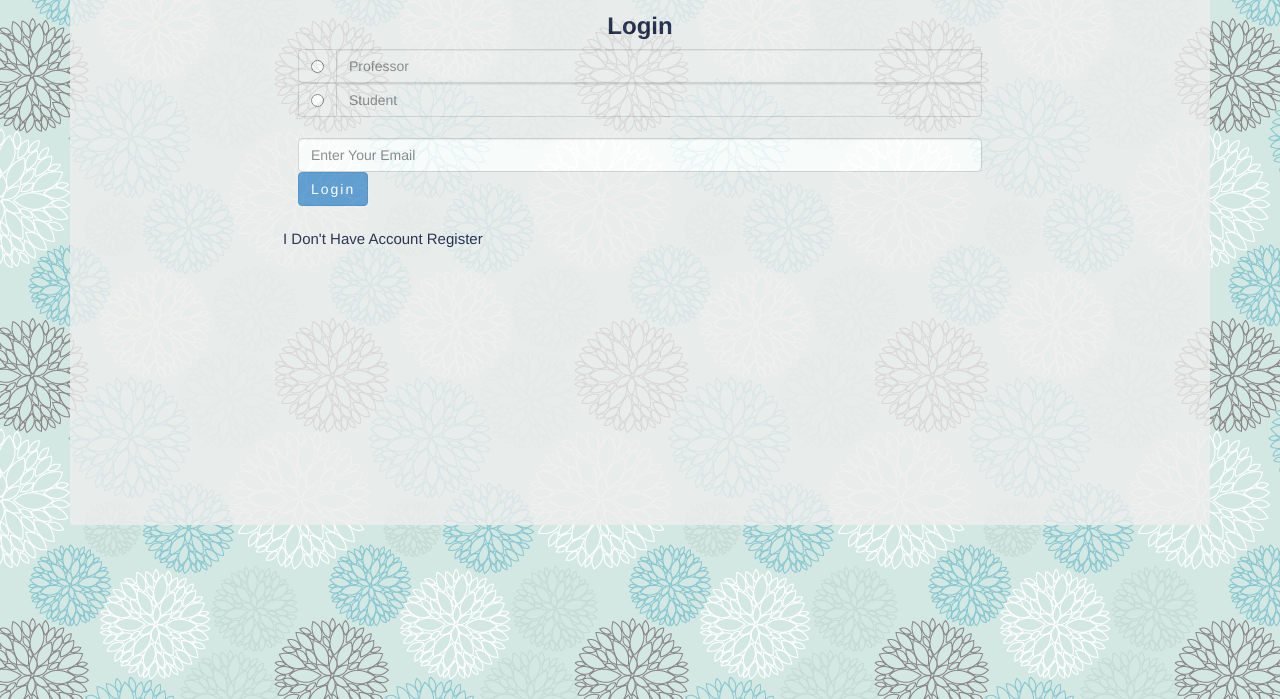
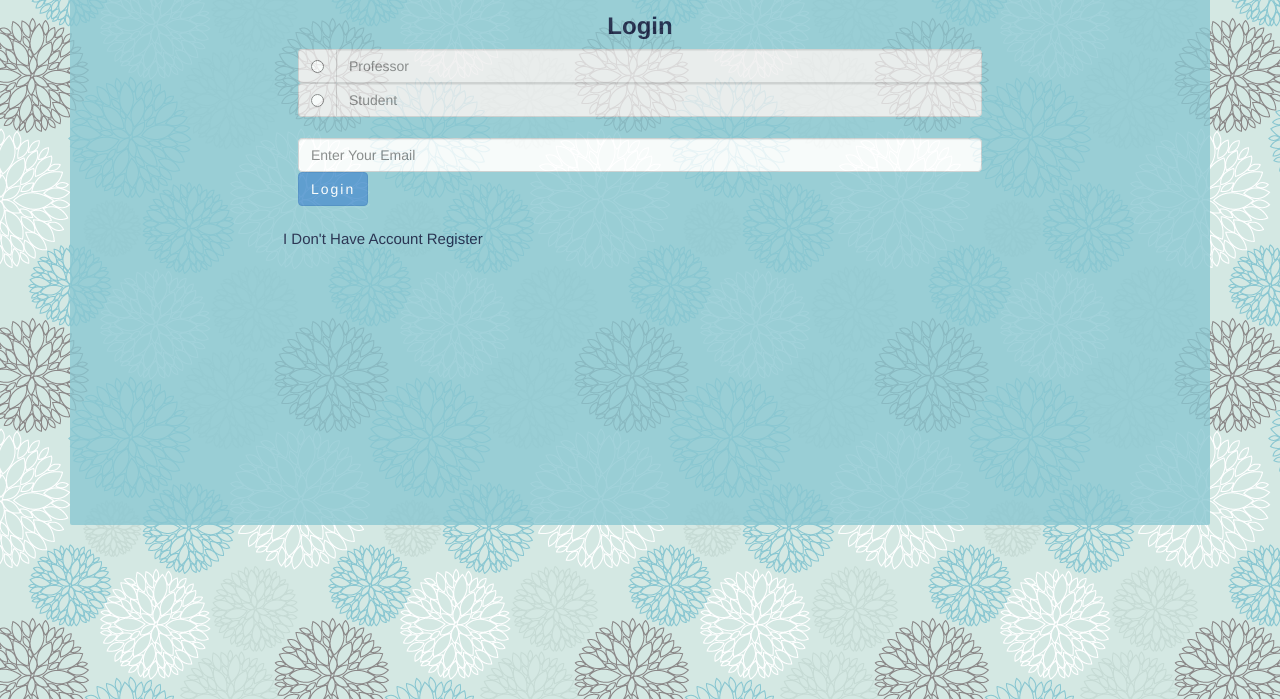
Before and after one commit to anuyaa/cs5610, a website: page public/index.html in a window 1280 px wide. Shown: the part 101-800 px from the top of the page. Drawn offline with nearby package versions, Linux system fonts and the light colour scheme.

Commit message:
change background color

```diff
--- a/public/mycss/my-style.css
+++ b/public/mycss/my-style.css
@@ -1,9 +1,6 @@
-/*html{
-    background-image: url(/design/images/woven1656.png);
-}*/
+
 body {
     background-image: url(/design/images/bg2-1988.png);
-   /* font-family: 'Julee', cursive;*/
     font-size: 1.5em;
 
 }
@@ -15,7 +12,7 @@ body {
     background-position: inherit;
     background-repeat: repeat;
     background-attachment: fixed;
-    background-color: rgb(244, 244, 244);
+    background-color: rgb(212, 232, 227);
     color: #020A30;
     font-stretch: extra-expanded;
     font-weight: 300;
@@ -23,7 +20,8 @@ body {
 }
 
 .main-container {
-    background-color: rgb(237, 237, 236);
+    background-color: rgb(138, 199, 209);
+
     z-index: 10;
     opacity: 0.8;
     min-height: 600px;
@@ -212,3 +210,11 @@ h1{
     color: #7c795d; font-family: 'Trocchi', serif; font-size: 45px; font-weight: normal; line-height: 48px; margin: 0;
     padding: 10px;text-align: center;
 }
+
+@media (max-width : 200px) {
+		body{
+			font-size:2.0em;
+		}
+
+
+	}
```
Also changed, not shown: 1 other file.
